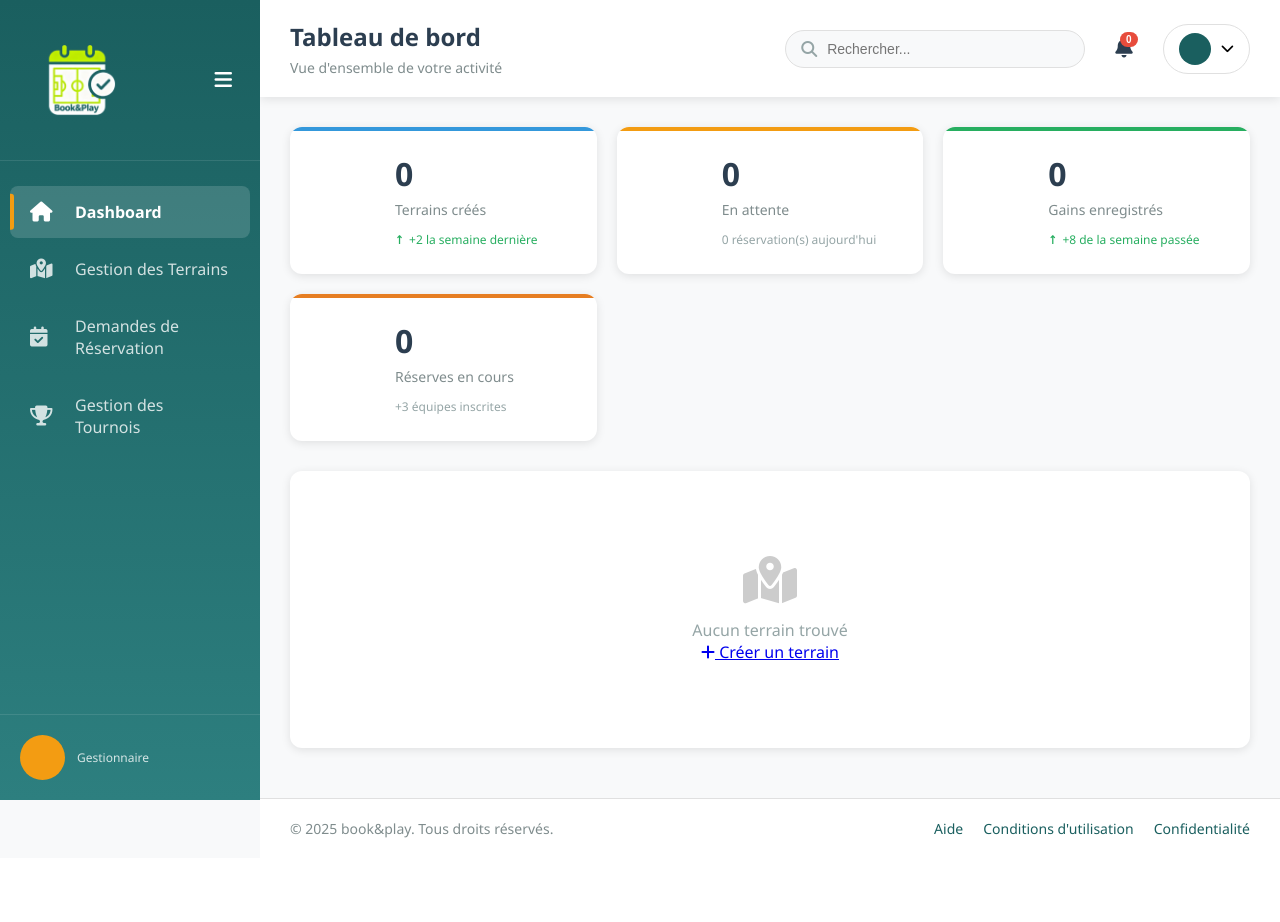
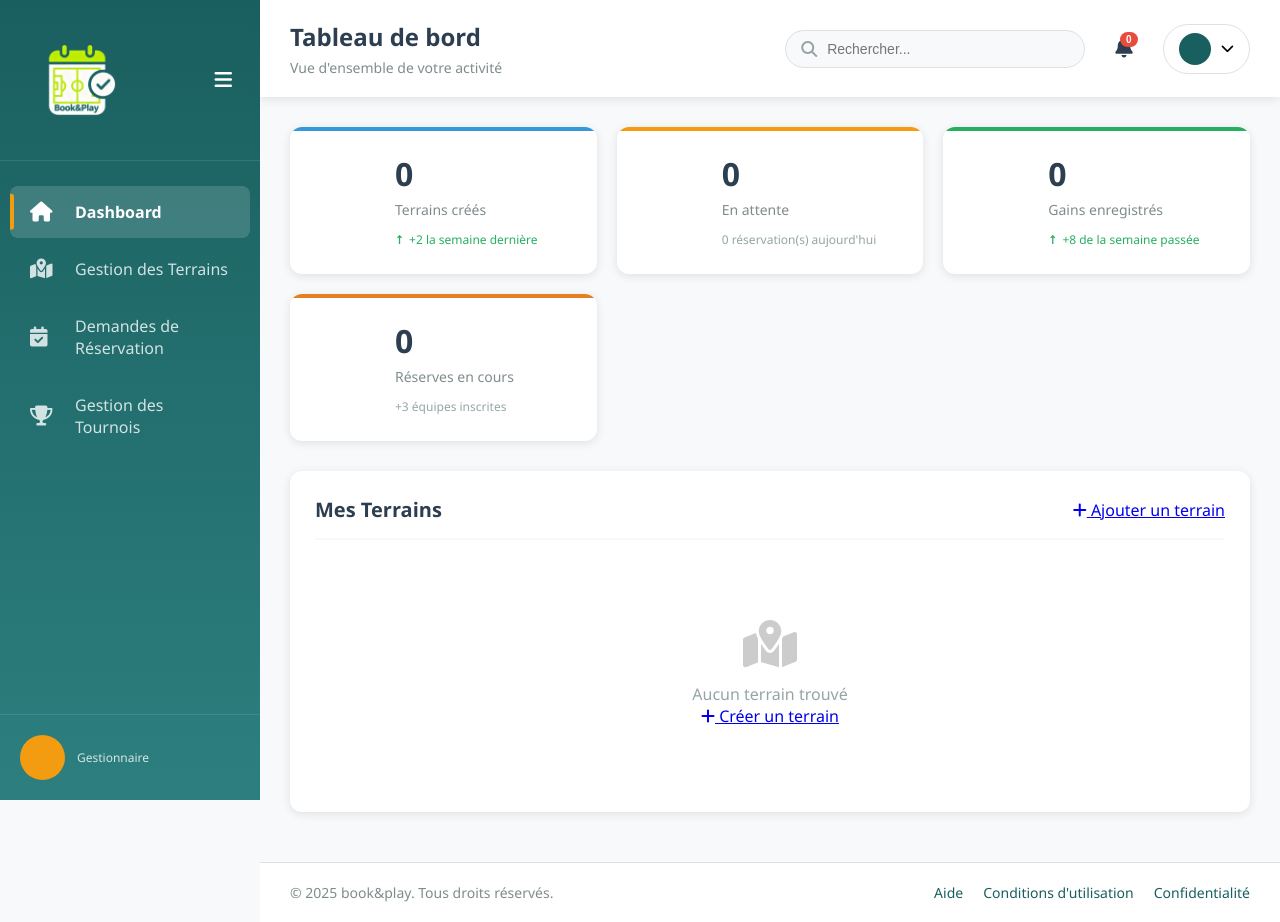
Before and after one commit to ism4il-04/book-play-mvc, a PHP site: page /TPs_Dev-web/app/Views/gestionnaire/dashboard.php in a window 1280 px wide. Before the commit the page ends 838 px from the top, so only its background shows below. Run offline with PHP 8.4, Linux system fonts and the light colour scheme; data that the repository does not hold is empty.

Commit message:
photo corrigé

```diff
--- a/app/Views/gestionnaire/dashboard.php
+++ b/app/Views/gestionnaire/dashboard.php
@@ -265,7 +265,12 @@ $stats = $dashboardModel->getManagerStats($currentUser['id']);
 
             <!-- Recent Activities -->
             <div class="content-section">
-
+                <div class="section-header">
+                    <h2>Mes Terrains</h2>
+                    <a href="<?php echo $baseUrl; ?>terrains/create" class="btn btn-primary">
+                        <i class="fas fa-plus"></i> Ajouter un terrain
+                    </a>
+                </div>
 
                 <div class="activities-list">
                     <?php if (!empty($stats['recent_activities'])): ?>
@@ -274,9 +279,9 @@ $stats = $dashboardModel->getManagerStats($currentUser['id']);
                                 <!-- Image -->
                                 <?php if (!empty($terrain['image'])): ?>
                                     <?php
-                                        $imagePath = $baseUrl . 'uploads/terrains/' . $terrain['image'];
+                                        $imagePath = $baseUrl . 'images/' . $terrain['image'];
                                         $rootDir = realpath(__DIR__ . '/../../../');
-                                        $absolutePath = $rootDir . '/public/uploads/terrains/' . $terrain['image'];
+                                        $absolutePath = $rootDir . '/public/images/' . $terrain['image'];
                                         $imageExists = file_exists($absolutePath);
                                     ?>
 
```
Also changed, not shown: public/images/terrain.png (added).
